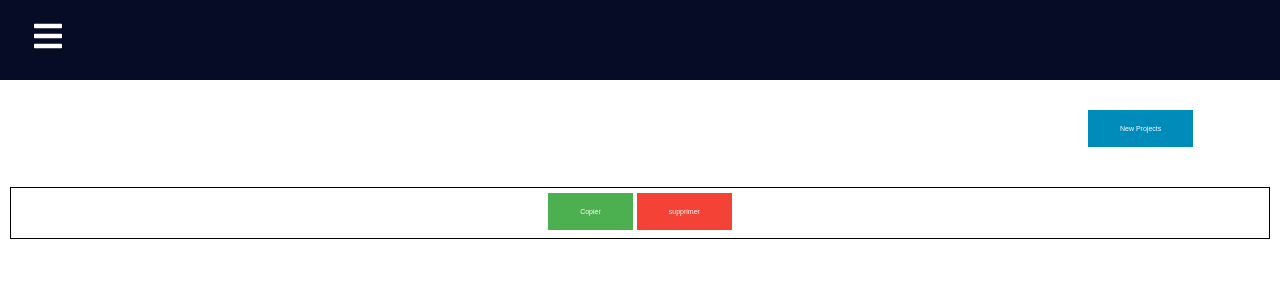
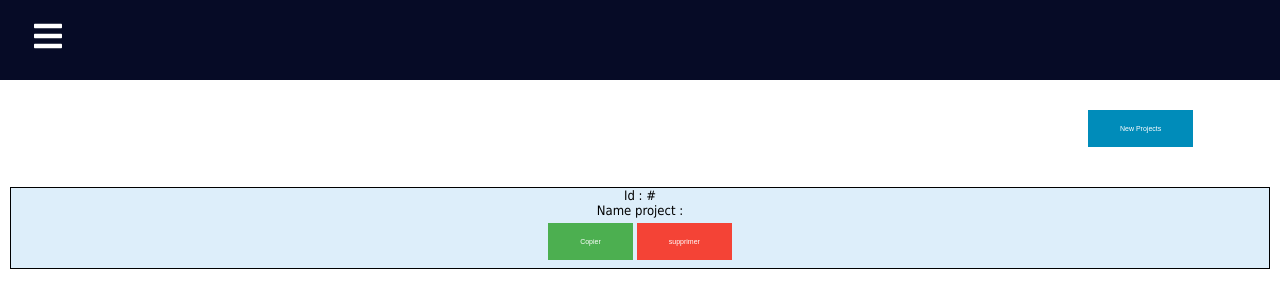
Before and after one commit to mahdou19/HackatonFront, a React (Create React App) app: page /projects in a window 1280 px wide. Shown: the top 308 px of the page. Built offline with nearby package versions, Linux system fonts and the light colour scheme; no server answers.

Commit message:
new style

```diff
--- a/src/pages/ListProject.js
+++ b/src/pages/ListProject.js
@@ -24,7 +24,8 @@ const ListProject = () => {
             {data.map((item, index) => {
               return (
                 <li key={index} className="list">
-                {item.name}
+                  <li>Id : #{item.id}</li>
+                  <li>Name project : {item.name}</li>
                 <button className='copy'>Copier</button>
                 <button className='delete'>supprimer</button>
                 </li>
--- a/src/styles/List-project.css
+++ b/src/styles/List-project.css
@@ -7,10 +7,11 @@
 
   }
   .list{
-    height: 50px;
+    height: 80px;
     border-width: thick;
     list-style-position:inside;
     border: 1px solid black;
+    background-color: rgba(216, 236, 249, 0.856);
   }
   ul {
     list-style: none;
```
